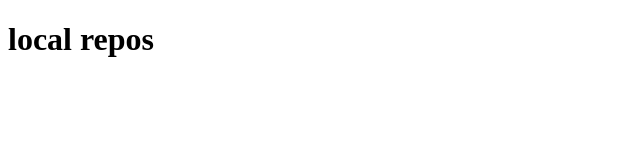
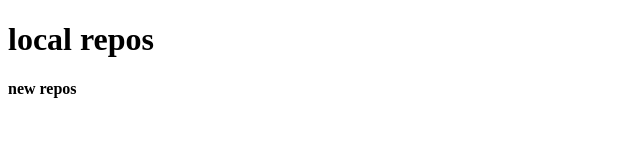
Before and after one commit to Rickykumar010/gitPullChecks2, a plain HTML site: page index.html in a window 1280 px wide. Shown: the full height of the page, 0-640 px from the left. Drawn offline with Linux system fonts and the light colour scheme.

Commit message:
qwertyuiop

```diff
--- a/index.html
+++ b/index.html
@@ -7,6 +7,7 @@
 </head>
 <body>
     <h1>local repos</h1>
+    <h4>new repos</h4>
 
 </body>
 </html>
```
